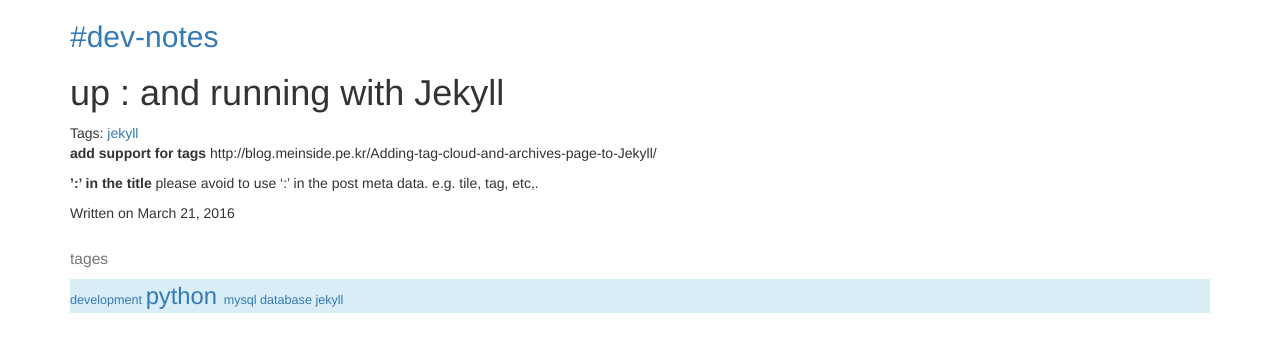
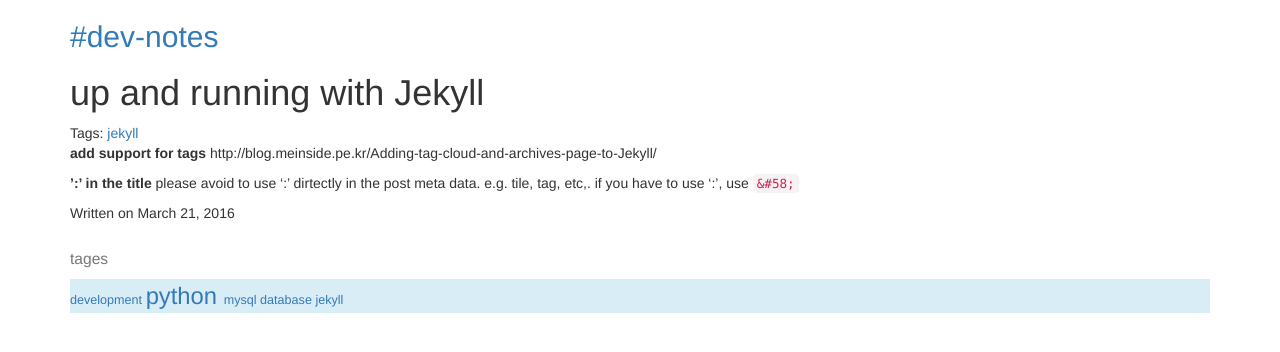
Before and after one commit to gary-liguoliang/notes, a Jekyll site: the page built from _posts/2016-03-21-jekyll-notes-setup-and-config.md, in a window 1280 px wide. Shown: the top 352 px of the page. Built offline with Jekyll 4.4.1, drawn with Linux system fonts in a browser that asks for light colours.

Commit message:
Update 2016-03-21-jekyll-notes-setup-and-config.md

````diff
--- a/_posts/2016-03-21-jekyll-notes-setup-and-config.md
+++ b/_posts/2016-03-21-jekyll-notes-setup-and-config.md
@@ -9,4 +9,5 @@ tags:
 http://blog.meinside.pe.kr/Adding-tag-cloud-and-archives-page-to-Jekyll/
 
 **':' in the title**
-please avoid to use ':' in the post meta data. e.g. tile, tag, etc,.
+please avoid to use ':' dirtectly in the post meta data. e.g. tile, tag, etc,.
+if you have to use ':', use ```&#58;```
````
Also changed, not shown: other parts of _posts/2016-03-21-jekyll-notes-setup-and-config.md (+1 -1 lines).
